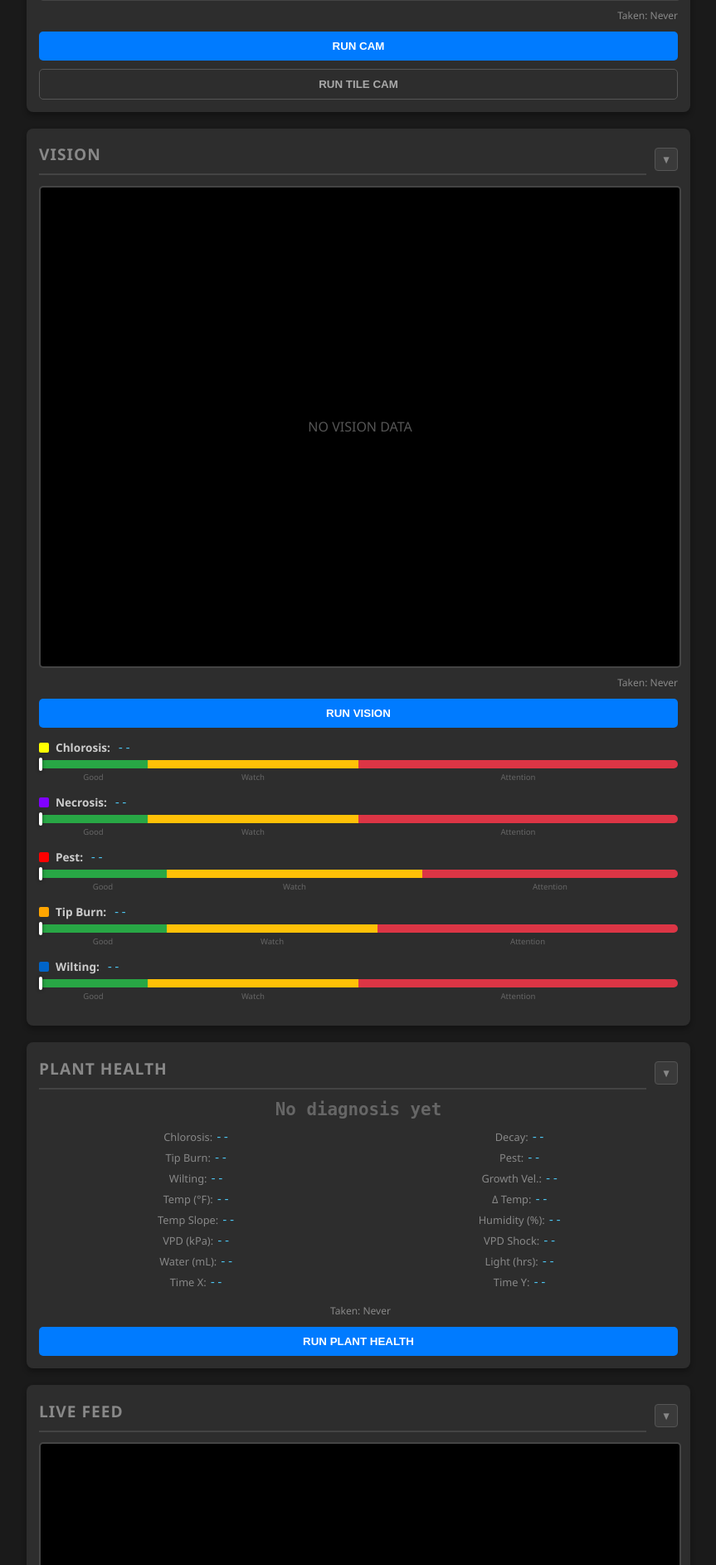
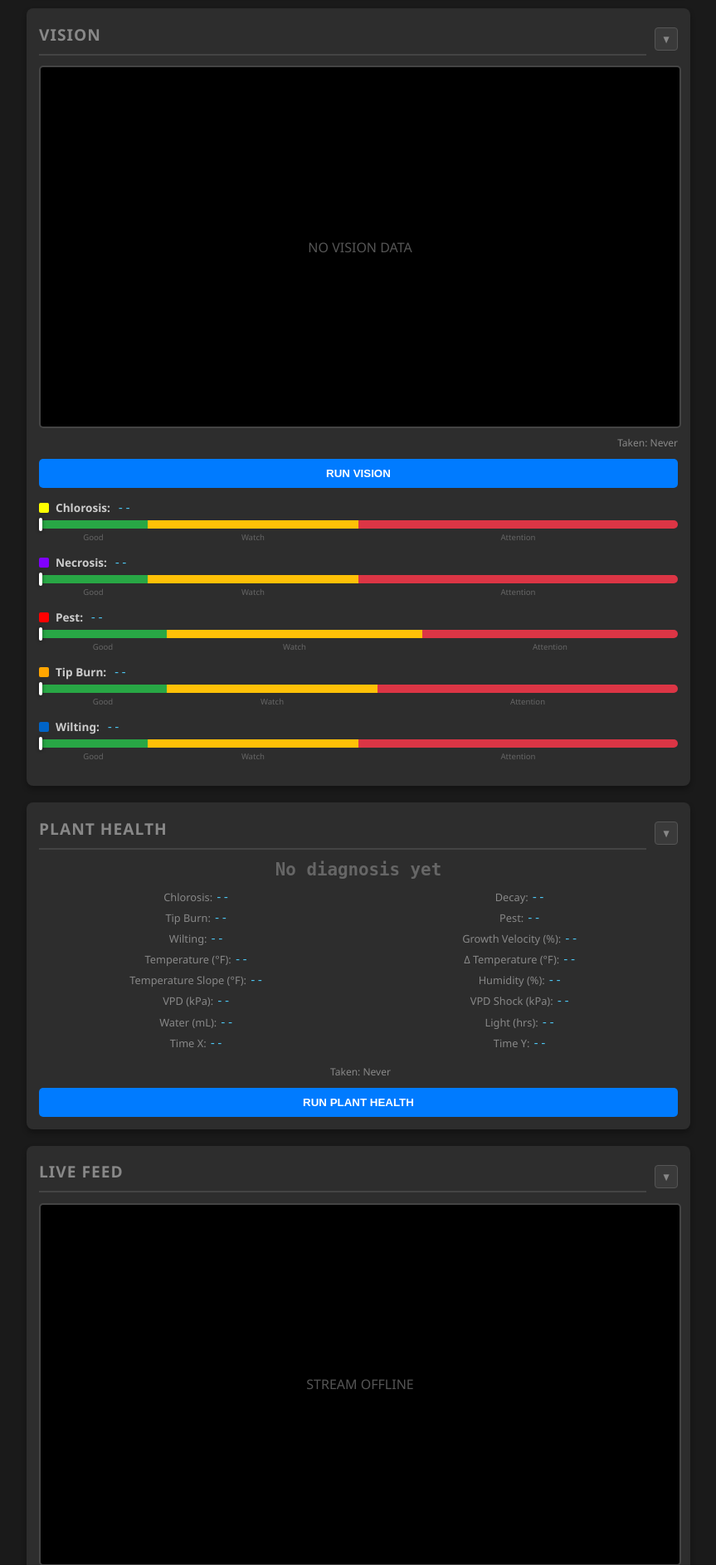
Before and after one commit to JasonCreemers/AeroSense, a Python web app: template templates/index.html in a window 1280 px wide. Shown: the part 1447-3333 px from the top of the page at 83% size, without its empty margins (208-1071 px from the left). Run offline with Jinja, Linux system fonts and the light colour scheme; the template is opened without the code that fills it, so the values that code supplies are empty; some libraries are stand-ins or nearby versions.

Commit message:
new facebook update

```diff
--- a/aerosense/__init__.py
+++ b/aerosense/__init__.py
@@ -13,7 +13,7 @@ Usage:
 from typing import List
 
 # --- Versioning ---
-__version__: str = "v5.11.3"
+__version__: str = "v5.11.4"
 __release__: str = "2026-03-26"
 
 # --- Component Exports ---
--- a/templates/index.html
+++ b/templates/index.html
@@ -173,7 +173,7 @@
                      class="cam-feed" style="display: {{ 'block' if latest_image else 'none' }};"
                      onerror="this.style.display='none'; document.getElementById('camera-placeholder').style.display='flex';">
                 <div id="camera-placeholder" class="cam-feed"
-                     style="display: {{ 'none' if latest_image else 'flex' }}; align-items:center; justify-content:center; color:#555; aspect-ratio:4/3;">
+                     style="display: {{ 'none' if latest_image else 'flex' }}; align-items:center; justify-content:center; color:#555; aspect-ratio:16/9;">
                     NO IMAGE DATA
                 </div>
                 <div style="text-align: right; margin-top: 5px;">
@@ -197,7 +197,7 @@
                 <img id="vision-image" class="cam-feed" style="display:none;"
                      onerror="this.style.display='none'; document.getElementById('vision-placeholder').style.display='flex';">
                 <div id="vision-placeholder" class="cam-feed"
-                     style="display:flex; align-items:center; justify-content:center; color:#555; aspect-ratio:4/3;">
+                     style="display:flex; align-items:center; justify-content:center; color:#555; aspect-ratio:16/9;">
                     NO VISION DATA
                 </div>
                 <div style="text-align: right; margin-top: 5px;">
@@ -272,13 +272,13 @@
                         <div><span style="color:#888;">Tip Burn:</span> <span class="data-tag">--</span></div>
                         <div><span style="color:#888;">Pest:</span> <span class="data-tag">--</span></div>
                         <div><span style="color:#888;">Wilting:</span> <span class="data-tag">--</span></div>
-                        <div><span style="color:#888;">Growth Vel.:</span> <span class="data-tag">--</span></div>
-                        <div><span style="color:#888;">Temp (°F):</span> <span class="data-tag">--</span></div>
-                        <div><span style="color:#888;">Δ Temp:</span> <span class="data-tag">--</span></div>
-                        <div><span style="color:#888;">Temp Slope:</span> <span class="data-tag">--</span></div>
+                        <div><span style="color:#888;">Growth Velocity (%):</span> <span class="data-tag">--</span></div>
+                        <div><span style="color:#888;">Temperature (°F):</span> <span class="data-tag">--</span></div>
+                        <div><span style="color:#888;">Δ Temperature (°F):</span> <span class="data-tag">--</span></div>
+                        <div><span style="color:#888;">Temperature Slope (°F):</span> <span class="data-tag">--</span></div>
                         <div><span style="color:#888;">Humidity (%):</span> <span class="data-tag">--</span></div>
                         <div><span style="color:#888;">VPD (kPa):</span> <span class="data-tag">--</span></div>
-                        <div><span style="color:#888;">VPD Shock:</span> <span class="data-tag">--</span></div>
+                        <div><span style="color:#888;">VPD Shock (kPa):</span> <span class="data-tag">--</span></div>
                         <div><span style="color:#888;">Water (mL):</span> <span class="data-tag">--</span></div>
                         <div><span style="color:#888;">Light (hrs):</span> <span class="data-tag">--</span></div>
                         <div><span style="color:#888;">Time X:</span> <span class="data-tag">--</span></div>
@@ -299,7 +299,7 @@
             </div>
             <div class="panel-body">
                 <img id="live-stream" class="cam-feed" src="/api/stream" style="display: {{ 'block' if is_streaming else 'none' }};">
-                <div id="live-placeholder" class="cam-feed" style="display: {{ 'none' if is_streaming else 'flex' }}; align-items:center; justify-content:center; color:#555; aspect-ratio:4/3;">
+                <div id="live-placeholder" class="cam-feed" style="display: {{ 'none' if is_streaming else 'flex' }}; align-items:center; justify-content:center; color:#555; aspect-ratio:16/9;">
                     STREAM OFFLINE
                 </div>
                 <div class="stream-status">
@@ -852,10 +852,10 @@
                             let labels = {
                                 'chlorosis_ratio': 'Chlorosis', 'decay_ratio': 'Decay',
                                 'tip_burn_ratio': 'Tip Burn', 'pest_density': 'Pest',
-                                'wilting_ratio': 'Wilting', 'growth_velocity': 'Growth Vel.',
-                                'instant_temp': 'Temp (\u00B0F)', 'delta_temp': '\u0394 Temp',
-                                'temp_slope': 'Temp Slope', 'instant_humidity': 'Humidity (%)',
-                                'instant_vpd': 'VPD (kPa)', 'vpd_shock': 'VPD Shock',
+                                'wilting_ratio': 'Wilting', 'growth_velocity': 'Growth Velocity (%)',
+                                'instant_temp': 'Temperature (\u00B0F)', 'delta_temp': '\u0394 Temperature (\u00B0F)',
+                                'temp_slope': 'Temperature Slope (\u00B0F)', 'instant_humidity': 'Humidity (%)',
+                                'instant_vpd': 'VPD (kPa)', 'vpd_shock': 'VPD Shock (kPa)',
                                 'water_volume': 'Water (mL)', 'light_interval': 'Light (hrs)',
                                 'time_of_day_x': 'Time X', 'time_of_day_y': 'Time Y'
                             };
```
Also changed, not shown: CHANGELOG.md, README.md.
